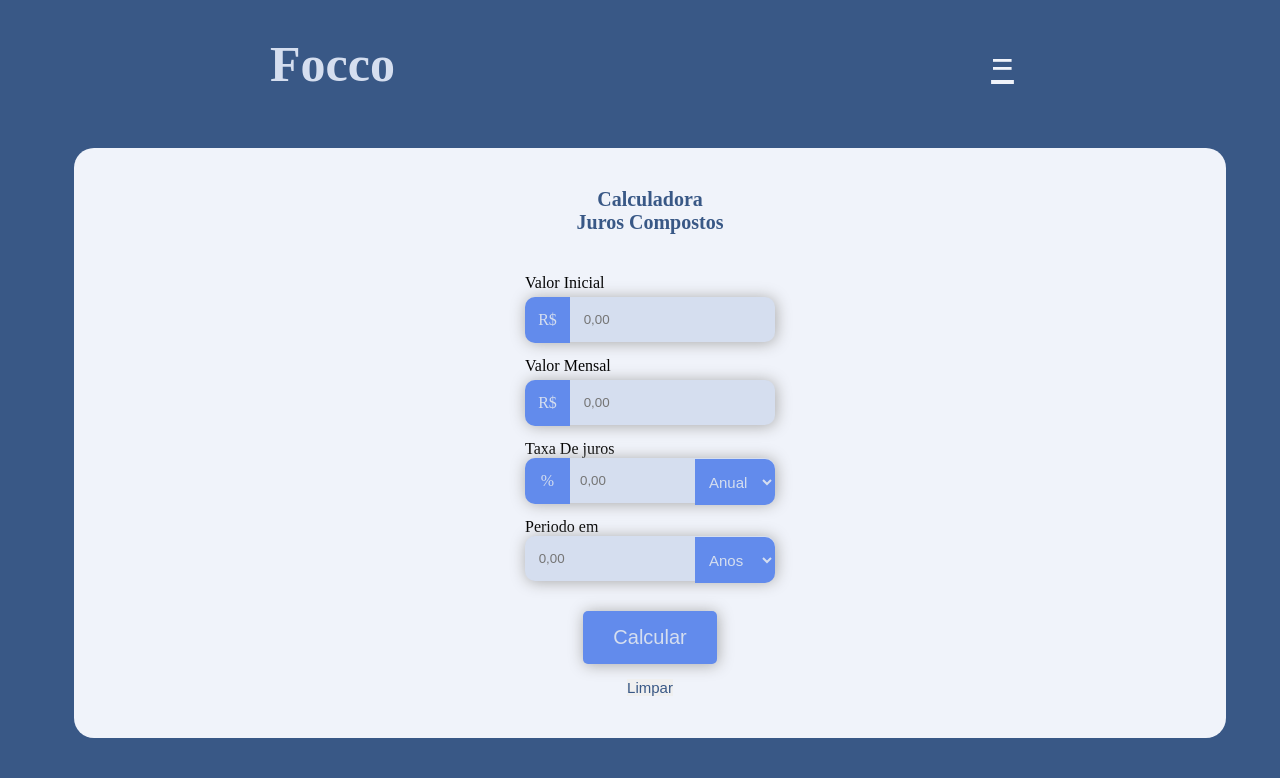
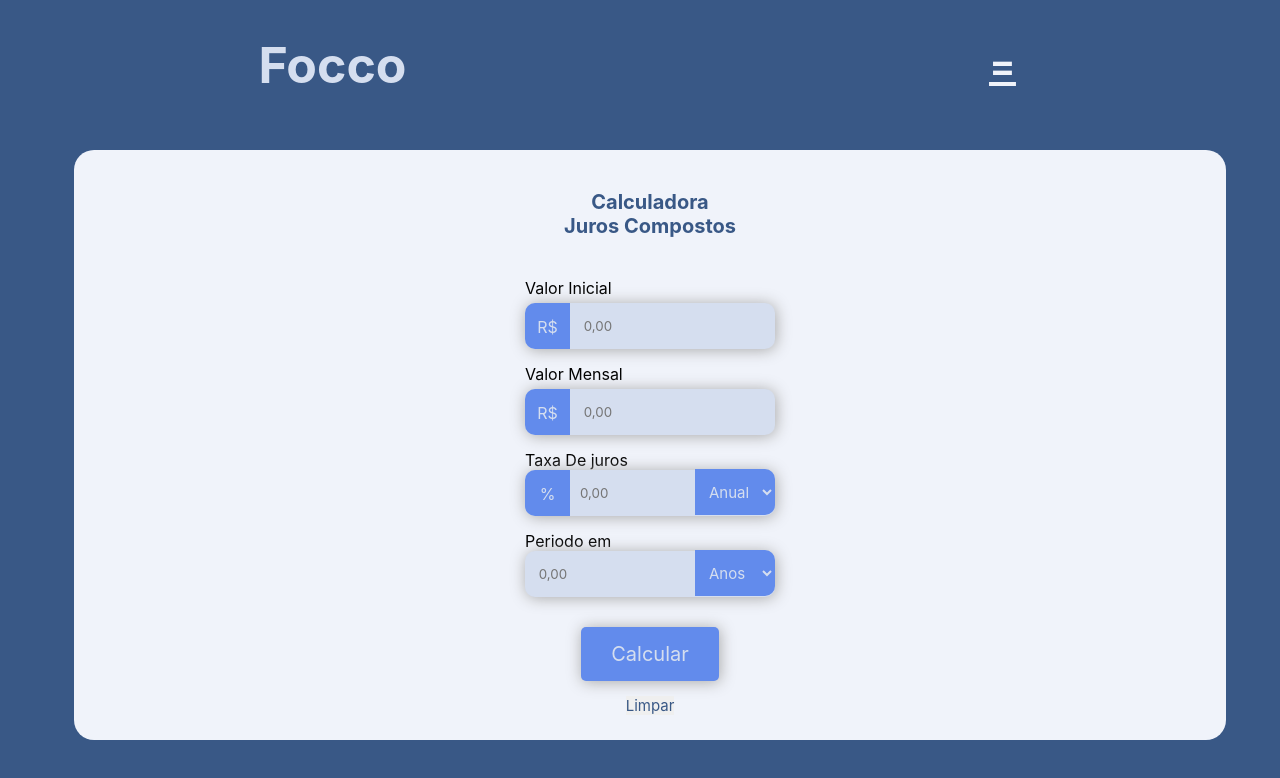
Before and after one commit to viniciusavalentim/CalculatorProject, an Angular app in the folder CalculatorProject/: page / in a window 1280 px wide. Shown: the top 778 px of the page. Built offline with nearby package versions, Linux system fonts and the light colour scheme.

Commit message:
mudando a fonte do projeto

```diff
--- a/CalculatorProject/src/app/juros-compostos/juros-compostos.component.css
+++ b/CalculatorProject/src/app/juros-compostos/juros-compostos.component.css
@@ -1,3 +1,7 @@
+*{
+    font-family: "Inter", sans-serif;
+}
+
 
 .container{
     max-width: 100%;
```
